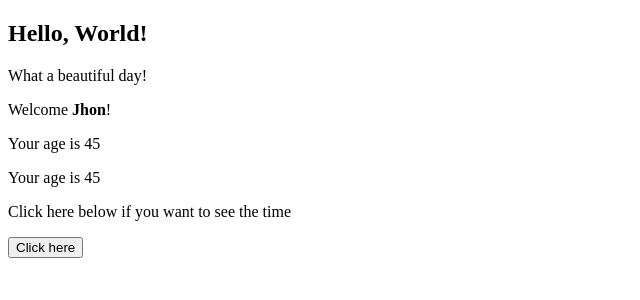
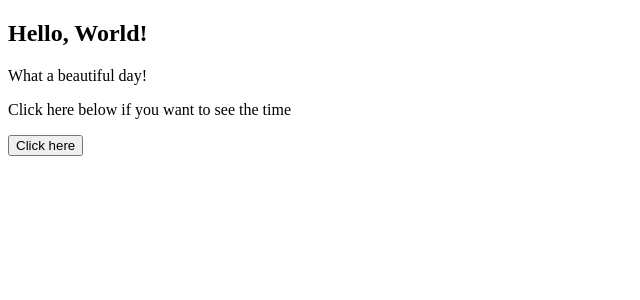
Before and after one commit to RaffaelePugliese/React, a React (Vite) app: page / in a window 1280 px wide. Shown: the top 300 px of the page, without its empty margins (0-640 px from the left). Built offline with nearby package versions, Linux system fonts and the light colour scheme.

Commit message:
Update ex.jsx

```diff
--- a/src/ex.jsx
+++ b/src/ex.jsx
@@ -1,12 +1,12 @@
 import { Hello } from './App';
 import { AllertButton } from './Button';
-import { Welcome } from './Welcome';
+
 export function Text() {
     return(
         <div>
             <Hello />
             <p>What a beautiful day!</p>
-            <Welcome name="Jhon" age={45}/>
+
             <AllertButton />
         </div>
     )
```
